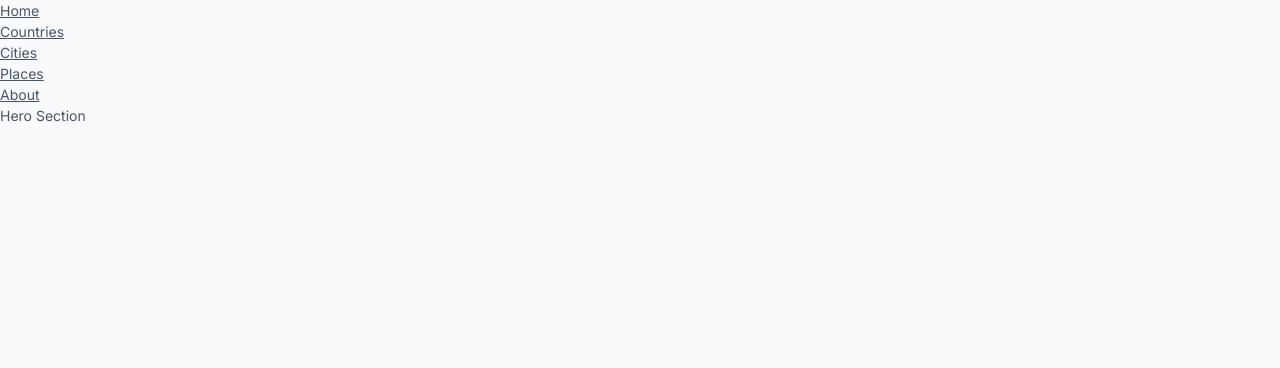
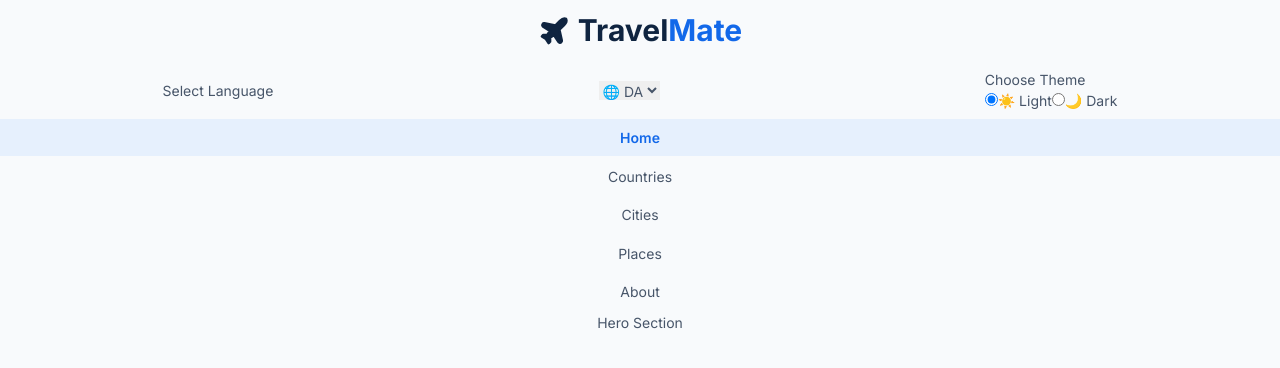
Before and after one commit to JLHammer/travel-mate, a React (Vite) app: page / in a window 1280 px wide. Shown: the top 368 px of the page. Built offline with nearby package versions, Linux system fonts and the light colour scheme.

Commit message:
feat: compose header with logo and toggles, style nav links

```diff
--- a/src/components/layout/MainLayout.tsx
+++ b/src/components/layout/MainLayout.tsx
@@ -12,6 +12,7 @@ type MainLayoutProps = {
 const MainStyled = styled.main`
   display: flex;
   flex-direction: column;
+  align-items: center;
 `;
 
 export const MainLayout = ({ children }: MainLayoutProps) => {
--- a/src/components/partials/Header.tsx
+++ b/src/components/partials/Header.tsx
@@ -1,5 +1,7 @@
 import styled from "styled-components";
 import type { ReactNode } from "react";
+import { Logo } from "../ui/Logo";
+import { PreferenceToggles } from "./PreferenceToggles";
 
 type HeaderProps = {
   children?: ReactNode;
@@ -8,8 +10,16 @@ type HeaderProps = {
 const HeaderStyled = styled.header`
   display: flex;
   flex-direction: column;
+  align-items: center;
+  gap: ${({ theme }) => theme.spacing.xs};
 `;
 
 export const Header = ({ children }: HeaderProps) => {
-  return <HeaderStyled>{children}</HeaderStyled>;
+  return (
+    <HeaderStyled>
+      <Logo />
+      <PreferenceToggles />
+      {children}
+    </HeaderStyled>
+  );
 };
--- a/src/components/partials/NavBar.tsx
+++ b/src/components/partials/NavBar.tsx
@@ -5,20 +5,43 @@ import { ROUTES } from "../../data/routes";
 const NavBarStyled = styled.nav`
   display: flex;
   flex-direction: column;
+  align-items: center;
+  width: 100%;
 `;
 
 const NavUl = styled.ul`
   width: 100%;
   display: flex;
   flex-direction: column;
+  align-items: center;
 `;
 
-const NavLi = styled.li``;
+const NavLi = styled.li`
+  width: 100%;
+  display: flex;
+  justify-content: center;
+  align-items: center;
+  text-align: center;
+  margin: 0 0 0.1rem;
+`;
 
 const NavBarLink = styled(NavLink)`
   display: inline-block;
+  text-decoration: none;
+  padding: ${({ theme }) => theme.spacing.xs} 0;
+  width: 100%;
+  transition: all 0.05s ease;
 
   &.active {
+    color: ${({ theme }) => theme.colors.primary};
+    font-weight: ${({ theme }) => theme.fontWeights.semibold};
+    background-color: ${({ theme }) => theme.colors.primarySoft};
+  }
+
+  &:hover {
+    color: ${({ theme }) => theme.colors.primary};
+    font-weight: ${({ theme }) => theme.fontWeights.semibold};
+    background-color: ${({ theme }) => theme.colors.primarySoft};
   }
 `;
 
```
